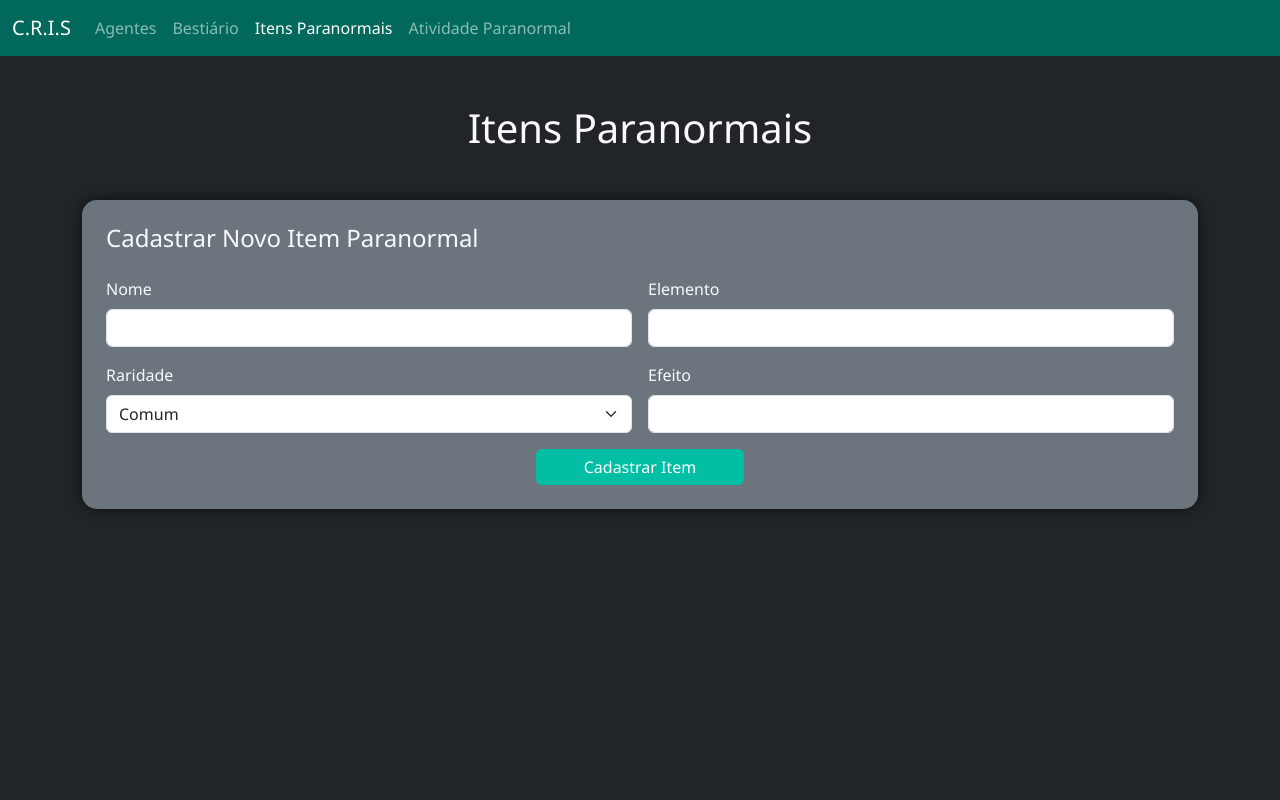
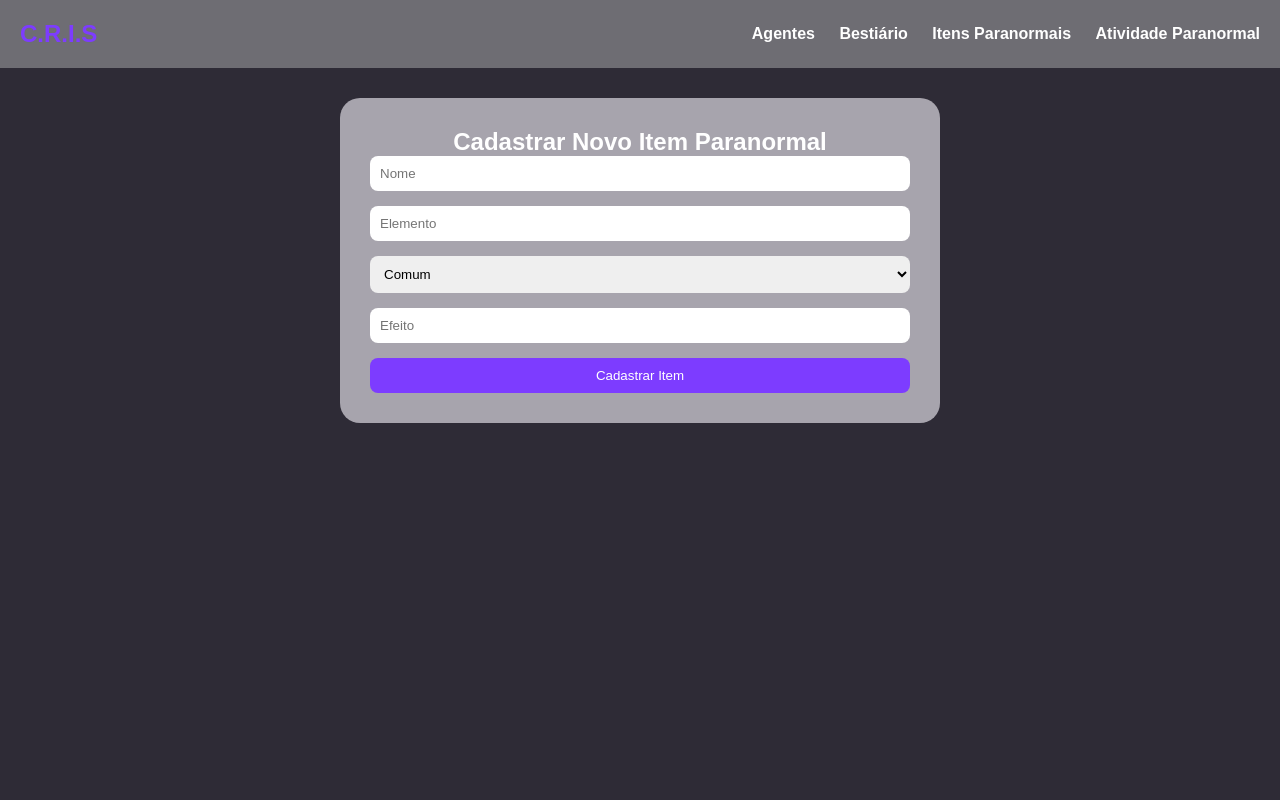
Before and after one commit to avmoonlight/c.r.i.s, a Flask app: page /itens in a window 1280 px wide. Run offline with Flask 3, Linux system fonts and the light colour scheme; data that the repository does not hold is empty.

Commit message:
arrumando

```diff
--- a/static/css/itens.css
+++ b/static/css/itens.css
@@ -1,57 +1,164 @@
-body {
-    background-color: #0e1a1a;
-    font-family: 'Segoe UI', Tahoma, Geneva, Verdana, sans-serif;
-    color: #e0f7fa;
+/* Reset básico */
+* {
     margin: 0;
     padding: 0;
+    box-sizing: border-box;
 }
 
-.card-body {
-    background-color: rgba(10, 25, 25, 0.8);
+body {
+    background-color: #2e2b36;
+    color: #ffffff;
+    font-family: Arial, sans-serif;
+    min-height: 100vh;
 }
 
-.navbar {
-    background-color: #00695c !important;
+/* Cabeçalho */
+.header {
+    background-color: #6e6d73;
+    padding: 20px;
+    display: flex;
+    justify-content: space-between;
+    align-items: center;
 }
 
-.btn-primary {
-    background-color: #00bfa5;
-    border: none;
+.logo {
+    color: #7d3cff;
+    font-size: 24px;
 }
 
-.btn-primary:hover {
-    background-color: #00a896;
+.menu a {
+    color: white;
+    margin-left: 20px;
+    text-decoration: none;
+    font-weight: bold;
+}
+
+/* Conteúdo principal */
+.container {
+    padding: 30px;
+    display: flex;
+    flex-direction: column;
+    align-items: center;
+}
+
+.titulo {
+    font-size: 32px;
+    margin-bottom: 40px;
+}
+
+/* Formulário */
+.formulario {
+    background-color: #a7a4ad;
+    padding: 30px;
+    border-radius: 20px;
+    width: 100%;
+    max-width: 600px;
+    text-align: center;
+    margin-bottom: 50px;
+}
+
+.formulario h4 {
+    margin-bottom: 20px;
+}
+
+.formulario form {
+    display: flex;
+    flex-direction: column;
+    gap: 15px;
+}
+
+.formulario input,
+.formulario select,
+.formulario button {
+    padding: 10px;
+    border: none;
+    border-radius: 8px;
+}
+
+.formulario button {
+    background-color: #7d3cff;
+    color: white;
+    cursor: pointer;
+}
+
+/* Cards de Itens */
+.cards {
+    display: flex;
+    flex-wrap: wrap;
+    justify-content: center;
+    gap: 20px;
+}
+
+.card {
+    background-color: #a7a4ad;
+    width: 260px;
+    padding: 20px;
+    border-radius: 20px;
+    text-align: center;
+}
+
+.card h5 {
+    margin-bottom: 15px;
+}
+
+.card p {
+    margin-bottom: 15px;
+    font-size: 14px;
+}
+
+.btn {
+    display: block;
+    margin: 5px auto;
+    background-color: #7d3cff;
+    color: white;
+    border: none;
+    padding: 8px 15px;
+    border-radius: 8px;
+    text-decoration: none;
+    cursor: pointer;
 }
 
 .btn-danger {
-    background-color: #d50000;
-    border: none;
+    background-color: #dc3545;
 }
 
-.btn-danger:hover {
-    background-color: #b71c1c;
+/* Modal */
+.modal {
+    display: none;
+    position: fixed;
+    z-index: 1000;
+    left: 0;
+    top: 0;
+    width: 100%;
+    height: 100%;
+    background: rgba(0, 0, 0, 0.5); /* fundo escuro */
+    justify-content: center;
+    align-items: center;
 }
 
 .modal-content {
-    background-color: #004d40;
-    color: #e0f7fa;
-    border-radius: 10px;
+    background-color: #a7a4ad;
+    padding: 30px;
+    border-radius: 15px;
+    text-align: center;
+    width: 90%;
+    max-width: 400px;
 }
 
-.card {
-    border: none;
-    border-radius: 15px;
-    overflow: hidden;
-    box-shadow: 0 0 15px rgba(0, 0, 0, 0.6);
-    transition: transform 0.2s;
+.modal-content h5 {
+    margin-bottom: 20px;
 }
 
-.card:hover {
-    transform: scale(1.02);
+.modal-content button {
+    margin-top: 20px;
+    margin: 0 5px;
 }
 
-@media (max-width: 768px) {
-    .card-img-top {
-        height: 150px;
-    }
+/* Botões dentro do modal */
+.modal .btn-cancelar {
+    background-color: #6c757d;
 }
+
+.modal .btn-confirmar {
+    background-color: #dc3545;
+}
--- /dev/null
+++ b/static/js/modal.js
@@ -0,0 +1,7 @@
+function abrirModal(id) {
+    document.getElementById('modal-' + id).style.display = 'flex';
+}
+
+function fecharModal(id) {
+    document.getElementById('modal-' + id).style.display = 'none';
+}
--- a/templates/itens.html
+++ b/templates/itens.html
@@ -1,105 +1,66 @@
-<!-- Template para ITENS PARANORMAIS -->
 <!DOCTYPE html>
 <html lang="pt-br">
 <head>
     <meta charset="UTF-8">
     <meta name="viewport" content="width=device-width, initial-scale=1.0">
     <title>Itens Paranormais</title>
-    <link href="https://cdn.jsdelivr.net/npm/bootstrap@5.3.0/dist/css/bootstrap.min.css" rel="stylesheet">
     <link href="{{ url_for('static', filename='css/itens.css') }}" rel="stylesheet">
 </head>
-<body class="bg-dark text-light">
+<body>
 
-<nav class="navbar navbar-expand-lg navbar-dark bg-secondary">
-    <div class="container-fluid">
-        <a class="navbar-brand" href="#">C.R.I.S</a>
-        <div class="collapse navbar-collapse">
-            <ul class="navbar-nav me-auto mb-2 mb-lg-0">
-                <li class="nav-item"><a class="nav-link" href="{{ url_for('agentes') }}">Agentes</a></li>
-                <li class="nav-item"><a class="nav-link" href="{{ url_for('criaturas') }}">Bestiário</a></li>
-                <li class="nav-item"><a class="nav-link active" href="{{ url_for('itens') }}">Itens Paranormais</a></li>
-                <li class="nav-item"><a class="nav-link" href="{{ url_for('atividade_paranormal') }}">Atividade Paranormal</a></li>
-            </ul>
-        </div>
-    </div>
+<header class="header">
+    <h1 class="logo">C.R.I.S</h1>
+    <nav class="menu">
+        <a href="{{ url_for('agentes') }}">Agentes</a>
+        <a href="{{ url_for('criaturas') }}">Bestiário</a>
+        <a href="{{ url_for('itens') }}">Itens Paranormais</a>
+        <a href="{{ url_for('atividade_paranormal') }}">Atividade Paranormal</a>
     </nav>
+</header>
 
-<div class="container py-5">
-    <h1 class="text-center mb-5">Itens Paranormais</h1>
-
-    <div class="card p-4 mb-5 bg-secondary text-light">
-        <h4 class="mb-4">Cadastrar Novo Item Paranormal</h4>
+<main class="container">
+    <section class="formulario">
+        <h2>Cadastrar Novo Item Paranormal</h2>
         <form method="POST">
-            <div class="row g-3">
-                <div class="col-md-6">
-                    <label for="nome" class="form-label">Nome</label>
-                    <input type="text" class="form-control" id="nome" name="nome" required>
-                </div>
-                <div class="col-md-6">
-                    <label for="elemento" class="form-label">Elemento</label>
-                    <input type="text" class="form-control" id="elemento" name="elemento">
-                </div>
-                <div class="col-md-6">
-                    <label for="raridade" class="form-label">Raridade</label>
-                    <select class="form-select" id="raridade" name="raridade">
+            <input type="text" name="nome" placeholder="Nome" required>
+            <input type="text" name="elemento" placeholder="Elemento">
+            <select name="raridade">
                 <option value="comum">Comum</option>
                 <option value="rara">Rara</option>
                 <option value="muito rara">Muito Rara</option>
                 <option value="relíquia">Relíquia</option>
             </select>
-                </div>
-                <div class="col-md-6">
-                    <label for="efeito" class="form-label">Efeito</label>
-                    <input type="text" class="form-control" id="efeito" name="efeito">
-                </div>
-                <div class="col-12 text-center mt-3">
-                    <button type="submit" class="btn btn-primary px-5">Cadastrar Item</button>
-                </div>
-            </div>
+            <input type="text" name="efeito" placeholder="Efeito">
+            <button type="submit">Cadastrar Item</button>
         </form>
-    </div>
+    </section>
 
-    <div class="row g-4">
+    <section class="cards">
         {% for item in itens %}
-        <div class="col-md-4">
-            <div class="card bg-secondary text-light">
-                <div class="card-body text-center">
-                    <h5 class="card-title">{{ item.nome }}</h5>
-                    <p class="card-text">
-                        Elemento: {{ item.elemento }}<br>
-                        Raridade: {{ item.raridade }}<br>
-                        Efeito: {{ item.efeito }}
-                    </p>
-                    <a href="{{ url_for('editar_item', id=item.id) }}" class="btn btn-primary mb-2">Editar</a>
-                    <button class="btn btn-danger" data-bs-toggle="modal" data-bs-target="#deletarModal{{ item.id }}">Deletar</button>
-                </div>
-            </div>
-        </div>
+        <div class="card">
+            <h3>{{ item.nome }}</h3>
+            <p>Elemento: {{ item.elemento }}</p>
+            <p>Raridade: {{ item.raridade }}</p>
+            <p>Efeito: {{ item.efeito }}</p>
+            <a href="{{ url_for('editar_item', id=item.id) }}" class="btn">Editar</a>
+            <button class="btn btn-danger" onclick="abrirModal({{ item.id }})">Deletar</button>
 
-        <!-- Modal Deletar -->
-        <div class="modal fade" id="deletarModal{{ item.id }}" tabindex="-1" aria-labelledby="deletarModalLabel" aria-hidden="true">
-          <div class="modal-dialog">
+            <div class="modal" id="modal-{{ item.id }}">
                 <div class="modal-content">
-              <div class="modal-header">
-                <h5 class="modal-title">Confirmar Deleção</h5>
-                <button type="button" class="btn-close" data-bs-dismiss="modal" aria-label="Fechar"></button>
-              </div>
-              <div class="modal-body">
-                Tem certeza que deseja deletar este item?
-              </div>
-              <div class="modal-footer">
+                    <p>Tem certeza que deseja deletar este item?</p>
                     <form method="POST" action="{{ url_for('deletar_item', id=item.id) }}">
-                    <button type="button" class="btn btn-secondary" data-bs-dismiss="modal">Cancelar</button>
                         <button type="submit" class="btn btn-danger">Deletar</button>
+                        <button type="button" class="btn" onclick="fecharModal({{ item.id }})">Cancelar</button>
                     </form>
                 </div>
             </div>
         </div>
-        </div>
         {% endfor %}
-    </div>
-</div>
+    </section>
+</main>
 
-<script src="https://cdn.jsdelivr.net/npm/bootstrap@5.3.0/dist/js/bootstrap.bundle.min.js"></script>
+<!-- JS da Modal -->
+<script src="{{ url_for('static', filename='js/modal.js') }}"></script>
+
 </body>
 </html>
```
Lines whose indentation alone changed are shown as unchanged.
